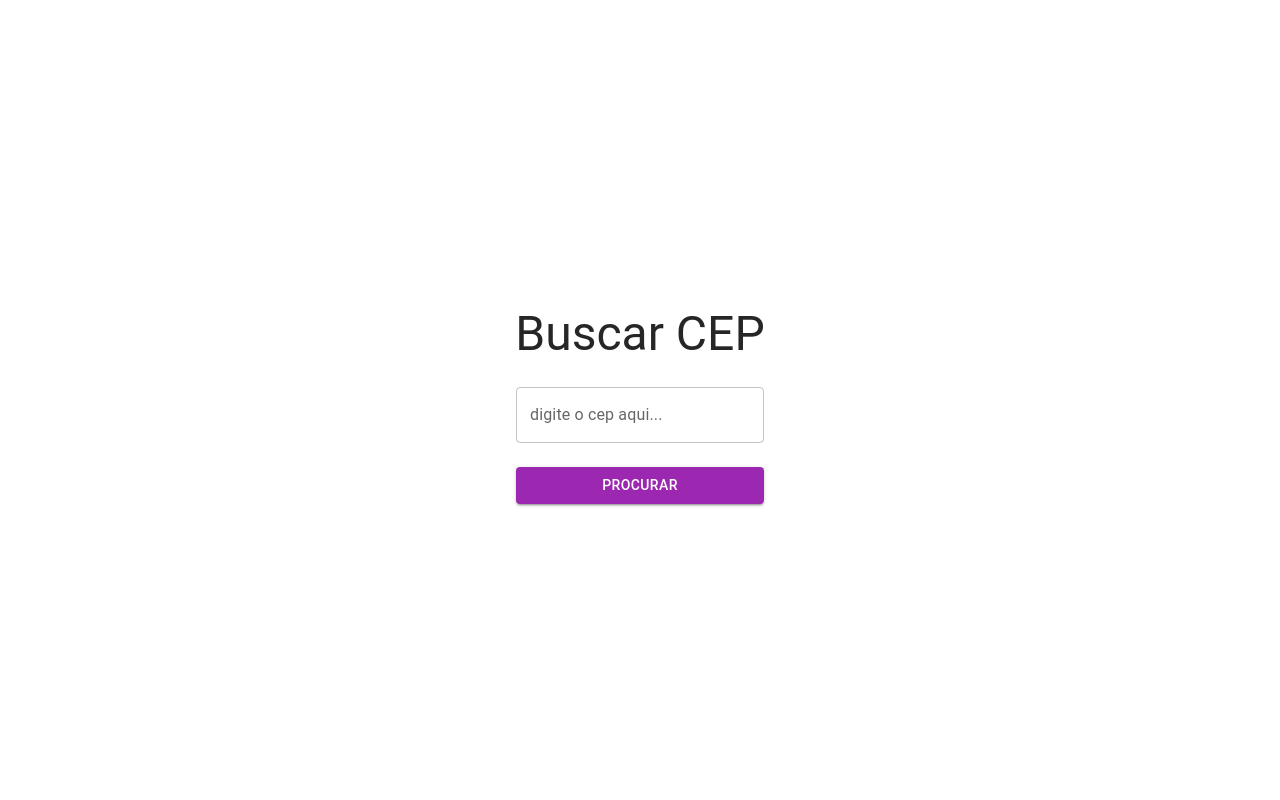
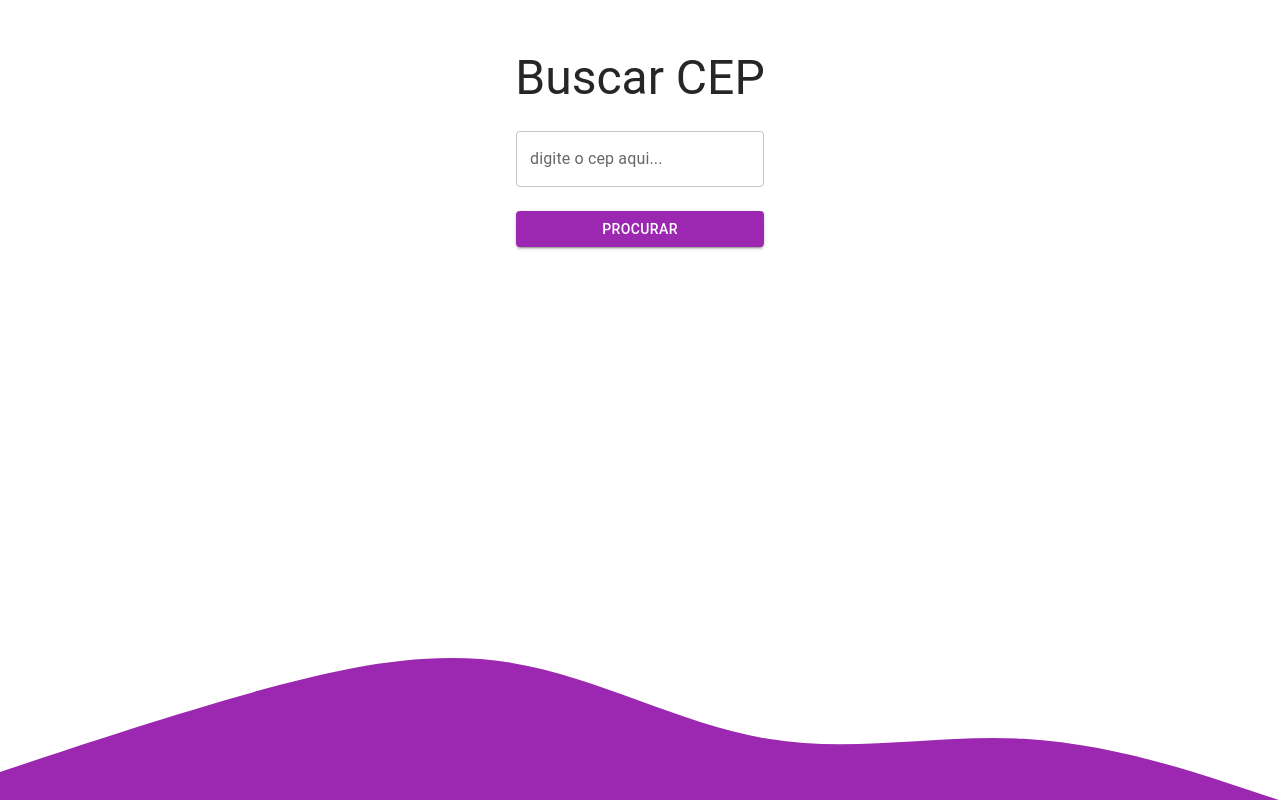
Before and after one commit to mmrosatab/to-explore-viacep-api, a React (Create React App) app in the folder to-explore-viacep-api/: page / in a window 1280 px wide. Built offline with nearby package versions, Linux system fonts and the light colour scheme.

Commit message:
Style: Adding Wave component

```diff
--- a/to-explore-viacep-api/package.json
+++ b/to-explore-viacep-api/package.json
@@ -45,5 +45,8 @@
       "last 1 firefox version",
       "last 1 safari version"
     ]
+  },
+  "devDependencies": {
+    "react-input-mask": "^2.0.4"
   }
 }
--- a/to-explore-viacep-api/src/components/Form/index.js
+++ b/to-explore-viacep-api/src/components/Form/index.js
@@ -6,8 +6,8 @@ import Input from "../Input";
 function Form({ handleSubmit, setAddress }) {
   const [zipCode, setZipCode] = useState("");
 
-  function zipCodeIsNotValid() {
-    return zipCode.length !== 8 || isNaN(zipCode);
+  function zipCodeIsNotValid(value) {
+    return value.length !== 8 || isNaN(value);
   }
 
   function clearInput() {
@@ -17,13 +17,15 @@ function Form({ handleSubmit, setAddress }) {
   async function onSubmit(event) {
     event.preventDefault();
 
-    if (zipCodeIsNotValid()) {
+    let value = onlyNumber();
+
+    if (zipCodeIsNotValid(value)) {
       clearInput();
-      setAddress("CEP inválido");
+      setAddress("CEP inválido ou campo vazio");
       return;
     }
 
-    const request = await handleSubmit(zipCode);
+    const request = await handleSubmit(value);
 
     if (request === null || request.data?.erro) {
       setAddress("CEP inválido");
@@ -32,6 +34,10 @@ function Form({ handleSubmit, setAddress }) {
     }
 
     clearInput();
+  }
+
+  function onlyNumber() {
+    return zipCode.replace("-", "");
   }
 
   return (
--- a/to-explore-viacep-api/src/components/Input/index.js
+++ b/to-explore-viacep-api/src/components/Input/index.js
@@ -1,4 +1,5 @@
 import { TextField } from "@mui/material";
+import InputMask from "react-input-mask";
 
 function Input({
   id,
@@ -11,6 +12,11 @@ function Input({
   handleInput,
 }) {
   return (
+    // <InputMask mask="99999-999" value={value} disabled={false} maskChar="-">
+    //   {() => (
+
+    //   )}
+    // </InputMask>
     <TextField
       id={id}
       name={name}
--- /dev/null
+++ b/to-explore-viacep-api/src/components/Wave/index.js
@@ -0,0 +1,18 @@
+function Wave({ RGBcolor }) {
+  return (
+    <svg xmlns="http://www.w3.org/2000/svg" viewBox="0 0 1440 320">
+      <path
+        fill={RGBcolor}
+        fillOpacity="1"
+        d="M0,288L48,272C96,256,192,224,288,197.3C384,171,480,
+          149,576,165.3C672,181,768,235,864,250.7C960,267,1056,
+          245,1152,250.7C1248,256,1344,288,1392,304L1440,320L1440,
+          320L1392,320C1344,320,1248,320,1152,320C1056,320,960,320,
+          864,320C768,320,672,320,576,320C480,320,384,320,288,320C192,
+          320,96,320,48,320L0,320Z"
+      ></path>
+    </svg>
+  );
+}
+
+export default Wave;
--- a/to-explore-viacep-api/src/pages/Home/index.js
+++ b/to-explore-viacep-api/src/pages/Home/index.js
@@ -1,7 +1,8 @@
 import React, { useState } from "react";
-import { Container, Title } from "./styles";
+import { Container, Title, Main, Footer } from "./styles";
 import Form from "../../components/Form";
 import CustomModal from "../../components/CustomModal";
+import Wave from "../../components/Wave";
 import api from "../../services/api";
 import { Typography } from "@mui/material";
 
@@ -34,6 +35,7 @@ function Home() {
 
   return (
     <Container>
+      <Main>
         <Title>
           <Typography variant="h3" component="h2">
             Buscar CEP
@@ -45,6 +47,11 @@ function Home() {
           setAddress={setAddress}
         />
         {<DisplayData />}
+      </Main>
+
+      <Footer>
+        <Wave RGBcolor={"#9C27B0"} />
+      </Footer>
     </Container>
   );
 }
--- a/to-explore-viacep-api/src/pages/Home/styles.js
+++ b/to-explore-viacep-api/src/pages/Home/styles.js
@@ -1,15 +1,26 @@
 import styled from "styled-components";
 
 const Container = styled.div`
+  display: flex;
   min-height: 100vh;
-  display: flex;
   flex-direction: column;
-  justify-content: center;
-  align-items: center;
+  text-align: center;
 `;
 
 const Title = styled.div`
   padding: 2%;
+  font-size: 8vw;
 `;
 
-export { Container, Title };
+const Main = styled.main`
+  padding: 2%;
+  flex: 1;
+`;
+
+const Footer = styled.footer`
+  svg {
+    vertical-align: top;
+  }
+`;
+
+export { Container, Title, Main, Footer };
```
Also changed, not shown: 1 other file (tests, documents, lock files or other folders). Lines whose indentation alone changed are shown as unchanged.
